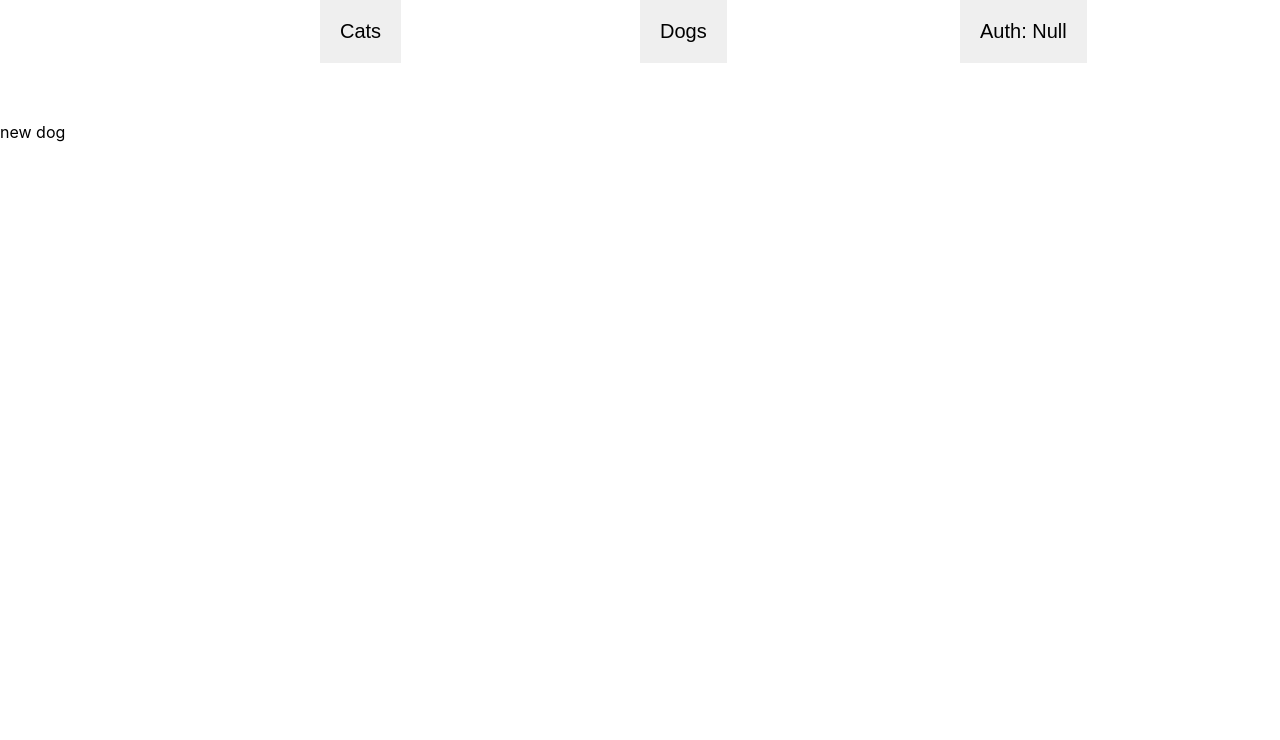
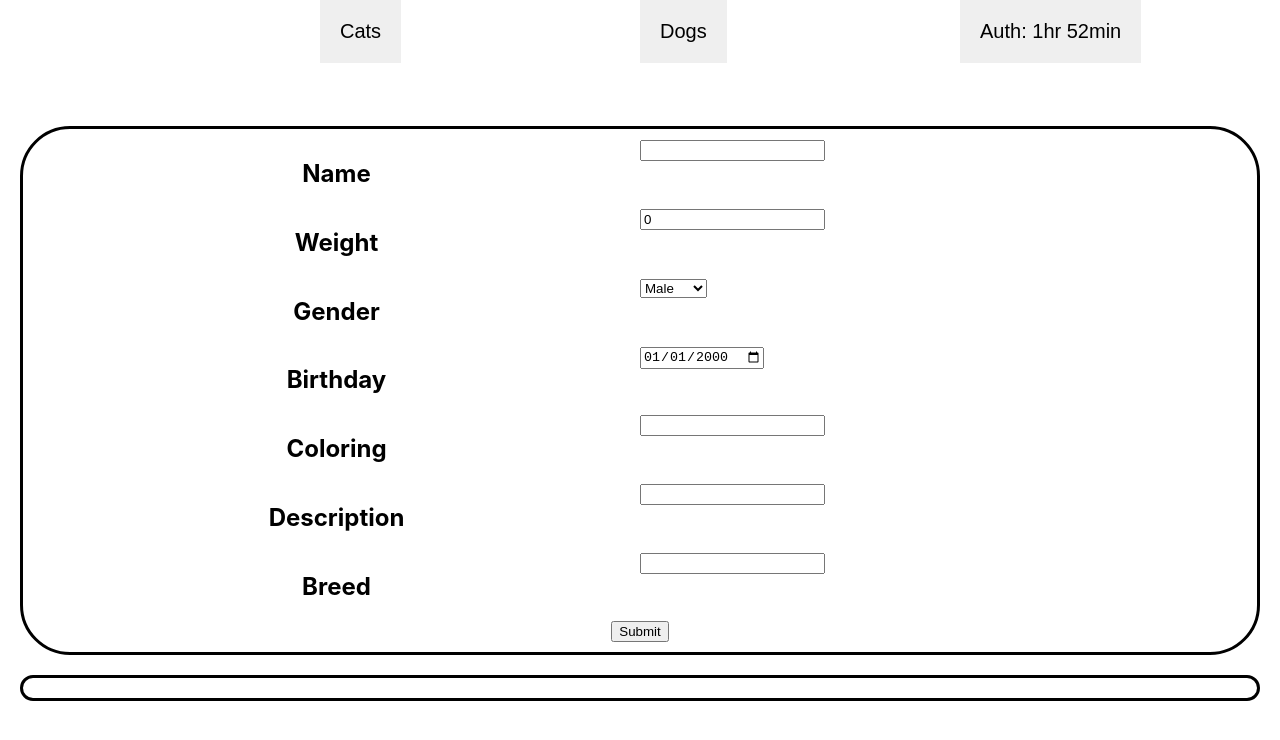
Before and after one commit to TJEverett/Shelter_Client_React, a React (Create React App) app: page /dogs/new in a window 1280 px wide. Shown: the top 740 px of the page. Built offline with nearby package versions, Linux system fonts and the light colour scheme.

Commit message:
add a component to use AnimalCreateForm to fill create/edit of both dogs/cats with added delete button

```diff
--- /dev/null
+++ b/src/components/AnimalModify.js
@@ -0,0 +1,169 @@
+import React from "react";
+import PropTypes from "prop-types";
+import CustomModal from "./CustomModal";
+import AnimalDetails from "./AnimalDetails";
+import AnimalCreateForm from "./AnimalCreateForm";
+
+class AnimalModify extends React.Component{
+  constructor(props){
+    super(props);
+    this.state = {
+      edit: props.editMode,
+      species: props.species,
+      animal: props.animal,
+      createCounter: 0
+    };
+  }
+
+  componentDidUpdate(prevProps) {
+    if(this.props !== prevProps){
+      this.setState({
+        edit: this.props.editMode,
+        species: this.props.species,
+        animal: this.props.animal
+      });
+    }
+  }
+
+  //Submit Functions
+  resetCreateForm = () => {
+    const newCount = this.state.createCounter + 1;
+    this.setState({createCounter: newCount})
+  }
+
+  CompileCat = (event) => {
+    const birthday = event.target.birthday.value + "T00:00:00";
+    let animal = {
+      name: event.target.name.value,
+      weightkilo: parseFloat(event.target.weight.value),
+      isfemale: event.target.isFemale.value,
+      birthday: birthday,
+      coloring: event.target.coloring.value,
+      description: event.target.description.value
+    };
+    return animal;
+  }
+  CompileDog = (event) => {
+    let animal = this.CompileCat(event);
+    animal.breed = event.target.breed.value;
+    return animal;
+  }
+
+  CreateCat = (event) => {
+    event.preventDefault();
+    const animal = this.CompileCat(event);
+    console.log("Creating Cat");
+    console.log(animal);
+    this.resetCreateForm();
+  }
+  CreateDog = (event) => {
+    event.preventDefault();
+    const animal = this.CompileDog(event);
+    console.log("Creating Dog");
+    console.log(animal);
+    this.resetCreateForm();
+  }
+
+  EditCat = (event) => {
+    event.preventDefault();
+    const animal = this.CompileCat(event);
+    console.log("Editing Cat with ID: " + this.state.animal.id);
+    console.log(animal);
+    this.resetCreateForm();
+  }
+  EditDog = (event) => {
+    event.preventDefault();
+    const animal = this.CompileDog(event);
+    console.log("Editing Dog with ID: " + this.state.animal.id);
+    console.log(animal);
+    this.resetCreateForm();
+  }
+
+  DeleteCat = () => {
+    console.log("Delete Cat with ID: " + this.state.animal.id);
+    this.ModalHide();
+  }
+  DeleteDog = () => {
+    console.log("Delete Dog with ID: " + this.state.animal.id);
+    this.ModalHide();
+  }
+
+  //Modal Functions
+  ModalShow = () => {
+    this.setState({attemptDelete: true});
+  }
+  ModalHide = () => {
+    this.setState({attemptDelete: false});
+  }
+
+  //Render Logic
+  render(){
+    //Styles Object
+    const styles = {
+      center: {
+        display: "flex",
+        justifyContent: "center",
+        alignContent: "center"
+      },
+      borderBubble: {
+        border: "3px solid black",
+        borderRadius: "50px",
+        margin: "20px",
+        padding: "10px"
+      }
+    }
+
+    let deleteAnimal = () => {console.log("Error in selected animal")};
+    let submitAnimal = () => {console.log("Error in selected animal")};
+    let animalDetails = [];
+    if(this.state.species === "cat"){
+      deleteAnimal = this.DeleteCat;
+      if(this.state.edit === true){
+        submitAnimal = this.EditCat;
+      }else{
+        submitAnimal = this.CreateCat;
+      }
+    }else if(this.state.species === "dog"){
+      deleteAnimal = this.DeleteDog;
+      if(this.state.edit === true){
+        submitAnimal = this.EditDog;
+      }else{
+        submitAnimal = this.CreateDog;
+      }
+    }
+    if(this.state.edit === true){
+      animalDetails.push(<AnimalDetails key="details" animal={this.state.animal} />);
+      animalDetails.push(<div key="deleteButton" style={styles.center}><button onClick={this.ModalShow}>Delete</button></div>);
+    }
+
+    return(
+      <React.Fragment>
+        <CustomModal show={this.state.attemptDelete} handleClose={this.ModalHide}>
+          <h1 style={styles.center}>Are you sure you want to delete this animal from the database?</h1>
+          <div style={styles.center}>
+            <button onClick={deleteAnimal}>Confirm Delete</button>
+            <button onClick={this.ModalHide}>Cancel Delete</button>
+          </div>
+        </CustomModal>
+        <div style={styles.borderBubble}>
+          <AnimalCreateForm key={this.state.createCounter} species={this.state.species} animal={this.state.animal} submitFunc={submitAnimal} />
+        </div>
+        <div style={styles.borderBubble}>
+          {animalDetails}
+        </div>
+      </React.Fragment>
+    );
+  }
+}
+
+AnimalModify.defaultProps = {
+  editMode: false
+}
+
+AnimalModify.propTypes = {
+  editMode: PropTypes.bool,
+  species: PropTypes.string,
+  animal: PropTypes.object
+}
+
+export default AnimalModify;
--- a/src/components/App.js
+++ b/src/components/App.js
@@ -1,12 +1,13 @@
 import React from "react";
 import { BrowserRouter, Switch, Route, Redirect } from "react-router-dom";
+import AnimalModify from "./AnimalModify";
 import NavBar from "./NavBar";
 import SearchResult from "./SearchResult";
 
 function App() {
   //Temp Values
-  const authStatus = null;
-  // const authStatus = "1hr 52min";
+  // const authStatus = null;
+  const authStatus = "1hr 52min";
   const animalArray = [
     {
       id: "c1",
@@ -98,20 +99,20 @@ function App() {
           <SearchResult animalType="cat" animalList={animalArray} />
         </Route>
         <Route path="/cats/edit">
-          <p>edit/delete cat</p>
+          <AnimalModify editMode={true} species="cat" animal={animalArray[0]} />
         </Route>
         <Route path="/cats/new">
-          <p>new cat</p>
+          <AnimalModify editMode={false} species="cat" />
         </Route>
 
         <Route exact path="/dogs">
           <SearchResult animalType="dog" animalList={animalArray} />
         </Route>
         <Route path="/dogs/edit">
-          <p>edit/delete dog</p>
+          <AnimalModify editMode={true} species="dog" animal={animalArray[4]} />
         </Route>
         <Route path="/dogs/new">
-          <p>new dog</p>
+          <AnimalModify editMode={false} species="dog" />
         </Route>
 
         <Route exact path="/auth">
```
